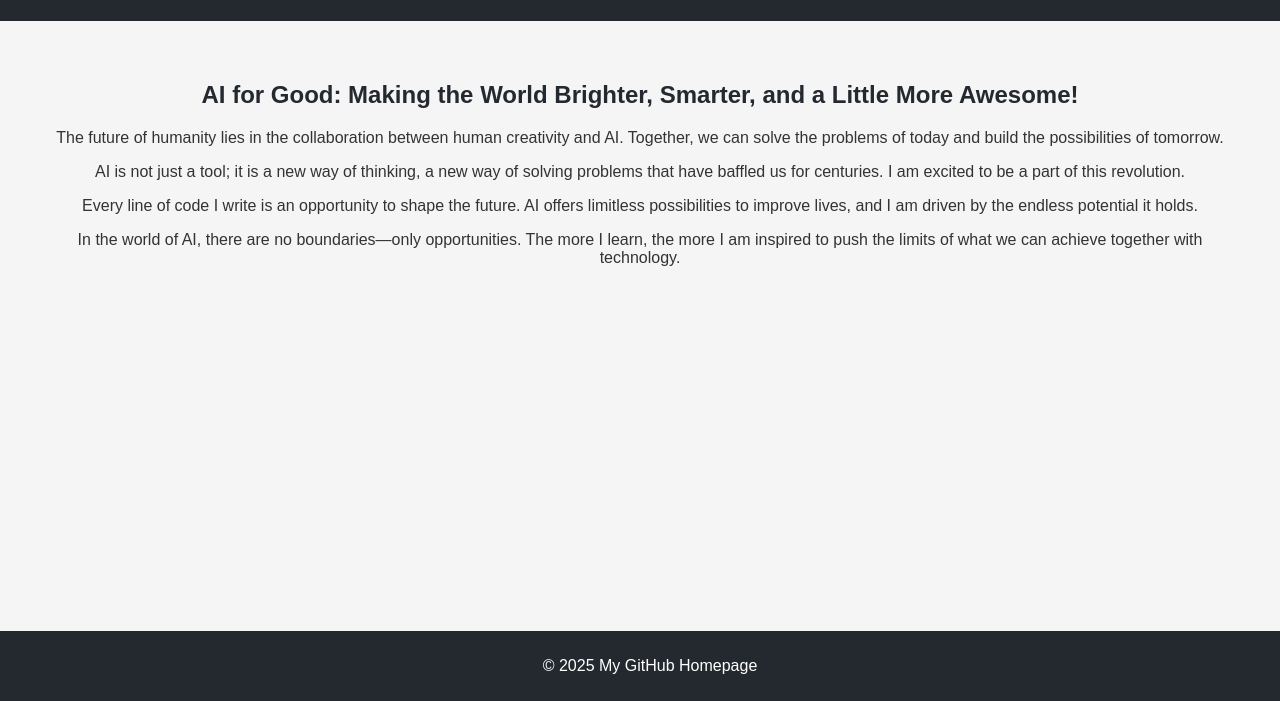
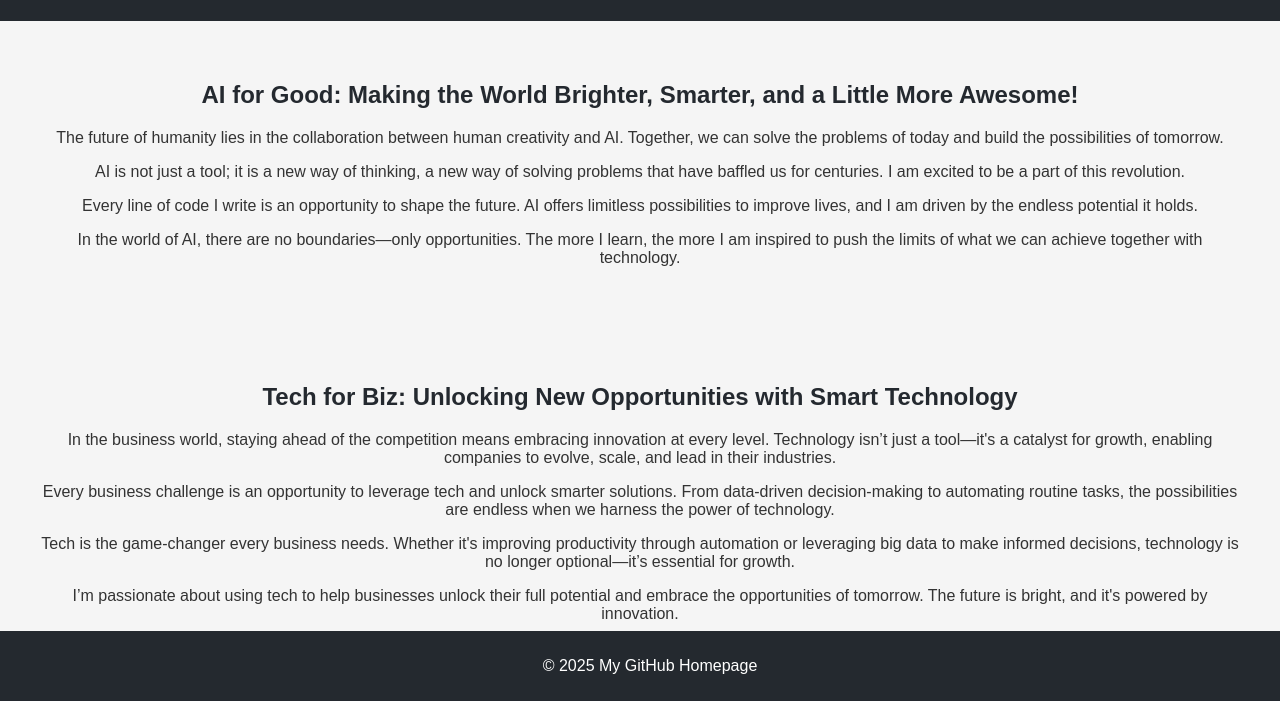
Before and after one commit to hansenhonnor/hansenhonnor.github.io, a plain HTML site: page index.html in a window 1280 px wide. Shown: the part 99-800 px from the top of the page. Drawn offline with Linux system fonts and the light colour scheme.

Commit message:
Update index.html

```diff
--- a/index.html
+++ b/index.html
@@ -46,6 +46,13 @@
         <p>Every line of code I write is an opportunity to shape the future. AI offers limitless possibilities to improve lives, and I am driven by the endless potential it holds.</p>
         <p>In the world of AI, there are no boundaries—only opportunities. The more I learn, the more I am inspired to push the limits of what we can achieve together with technology.</p>
     </div>
+    <div class="content">
+    <h2>Tech for Biz: Unlocking New Opportunities with Smart Technology</h2>
+        <p>In the business world, staying ahead of the competition means embracing innovation at every level. Technology isn’t just a tool—it's a catalyst for growth, enabling companies to evolve, scale, and lead in their industries.</p>
+        <p>Every business challenge is an opportunity to leverage tech and unlock smarter solutions. From data-driven decision-making to automating routine tasks, the possibilities are endless when we harness the power of technology.</p>
+        <p>Tech is the game-changer every business needs. Whether it's improving productivity through automation or leveraging big data to make informed decisions, technology is no longer optional—it’s essential for growth.</p>
+        <p>I’m passionate about using tech to help businesses unlock their full potential and embrace the opportunities of tomorrow. The future is bright, and it's powered by innovation.</p>
+    </div>
     <footer>
         <p>© 2025 My GitHub Homepage</p>
     </footer>
```
